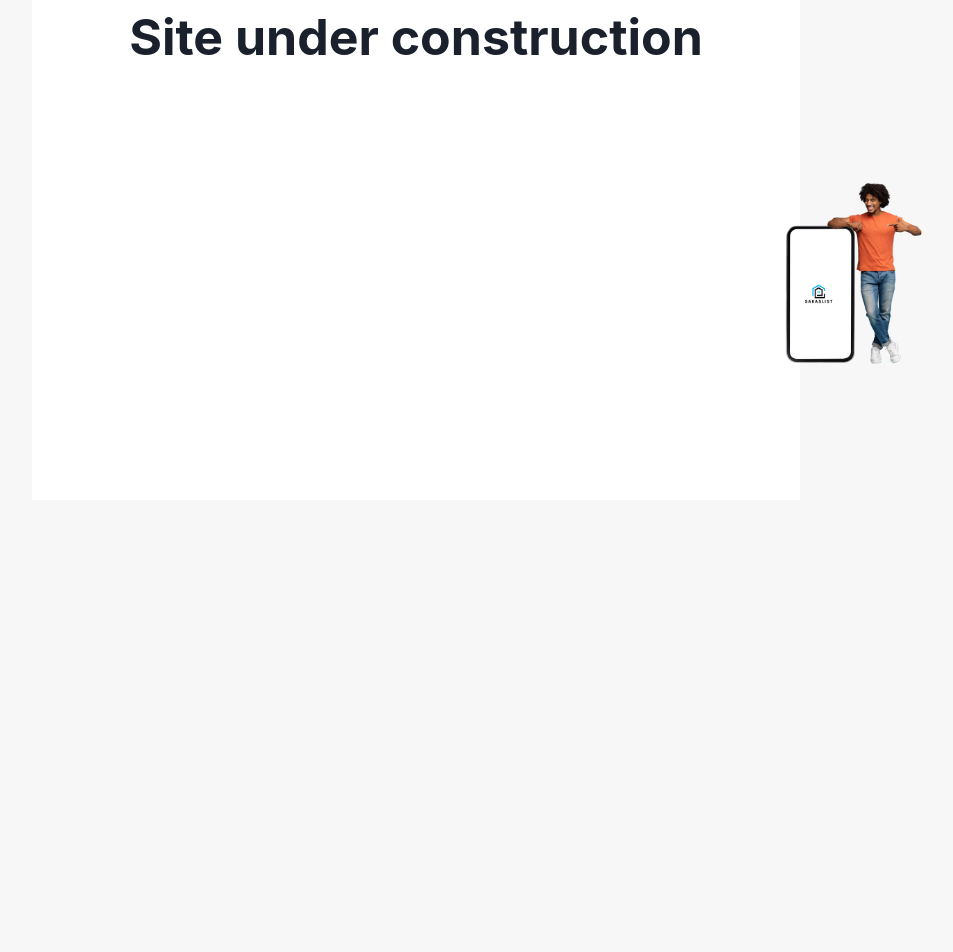
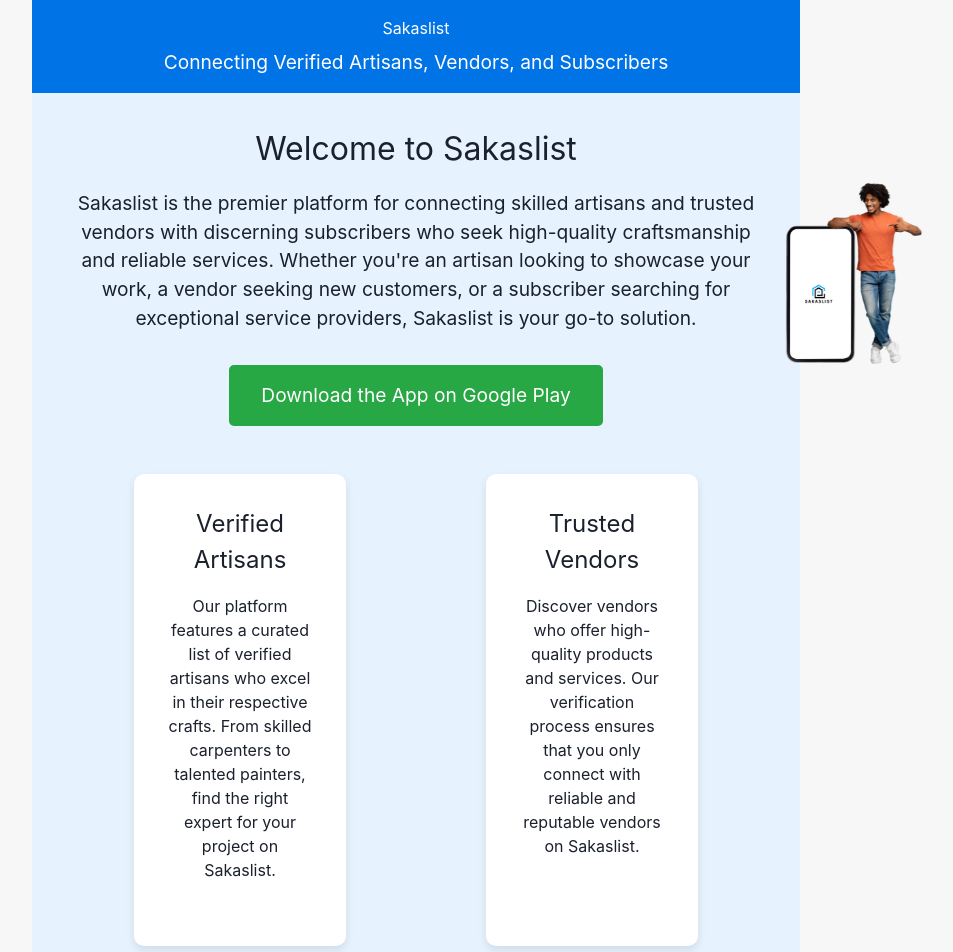
Before and after one commit to Lafiagi/sake-verification, a Next.js app: page / in a window 1280 px wide. Shown: the part 140-1092 px from the top of the page, without its empty margins (224-1177 px from the left). Before the commit the page ends 800 px from the top, so only its background shows below. Built offline with nearby package versions, Linux system fonts and the light colour scheme.

Commit message:
Done with the test

```diff
--- /dev/null
+++ b/src/app/App.css
@@ -0,0 +1,104 @@
+body {
+    margin: 0;
+    font-family: Arial, sans-serif;
+    background-color: #f8f9fa;
+    color: #333;
+  }
+
+  .App {
+    text-align: center;
+    background-color: #e6f3ff;
+    min-height: 100vh;
+    display: flex;
+    flex-direction: column;
+  }
+
+  .App-header {
+    background-color: #0073e6;
+    padding: 1rem;
+    color: white;
+  }
+
+  .App-header h1 {
+    margin: 0;
+  }
+
+  .App-header p {
+    font-size: 1.2rem;
+    margin-top: 0.5rem;
+  }
+
+  .App-main {
+    display: flex;
+    flex-direction: column;
+    align-items: center;
+    padding: 2rem;
+    flex: 1;
+  }
+
+  .App-main h2 {
+    font-size: 2rem;
+    margin-bottom: 1rem;
+  }
+
+  .App-main p {
+    font-size: 1.2rem;
+    text-align: center;
+    max-width: 800px;
+    line-height: 1.5;
+    margin-bottom: 2rem;
+  }
+
+  .cta-button {
+    background-color: #28a745;
+    color: white;
+    padding: 1rem 2rem;
+    font-size: 1.2rem;
+    text-decoration: none;
+    border-radius: 5px;
+    transition: background-color 0.3s ease;
+  }
+
+  .cta-button:hover {
+    background-color: #218838;
+  }
+
+  .features {
+    display: flex;
+    justify-content: space-around;
+    flex-wrap: wrap;
+    margin: 2rem 0;
+  }
+
+  .feature {
+    background-color: #fff;
+    border-radius: 10px;
+    box-shadow: 0 4px 8px rgba(0, 0, 0, 0.1);
+    padding: 2rem;
+    width: 30%;
+    margin: 1rem;
+    text-align: center;
+  }
+
+  .feature img {
+    width: 100px;
+    height: 100px;
+    margin-bottom: 1rem;
+  }
+
+  .feature h3 {
+    font-size: 1.5rem;
+    margin-bottom: 1rem;
+  }
+
+  .feature p {
+    font-size: 1rem;
+    line-height: 1.5;
+  }
+
+  .App-footer {
+    background-color: #0073e6;
+    color: white;
+    text-align: center;
+    padding: 1rem;
+  }
--- a/src/app/page.jsx
+++ b/src/app/page.jsx
@@ -1,14 +1,48 @@
-"use client";
+import React from 'react';
+import './App.css';
 
-import { Box, Text } from "@chakra-ui/react";
+function App() {
+  return (
+    <div className="App">
+      <header className="App-header">
+        <h1>Sakaslist</h1>
+        <p>Connecting Verified Artisans, Vendors, and Subscribers</p>
+      </header>
+      <main className="App-main">
+        <h2>Welcome to Sakaslist</h2>
+        <p>
+          Sakaslist is the premier platform for connecting skilled artisans and trusted vendors with discerning subscribers
+          who seek high-quality craftsmanship and reliable services. Whether you're an artisan looking to showcase your
+          work, a vendor seeking new customers, or a subscriber searching for exceptional service providers, Sakaslist
+          is your go-to solution.
+        </p>
+        <a href="https://play.google.com/store" className="cta-button">Download the App on Google Play</a>
+        <section className="features">
+          <div className="feature">
+            {/* <img src={artisanImg} alt="Artisans" /> */}
+            <h3>Verified Artisans</h3>
+            <p>Our platform features a curated list of verified artisans who excel in their respective crafts. From
+              skilled carpenters to talented painters, find the right expert for your project on Sakaslist.</p>
+          </div>
+          <div className="feature">
+            {/* <img src={vendorImg} alt="Vendors" /> */}
+            <h3>Trusted Vendors</h3>
+            <p>Discover vendors who offer high-quality products and services. Our verification process ensures that you
+              only connect with reliable and reputable vendors on Sakaslist.</p>
+          </div>
+          <div className="feature">
+            {/* <img src={subscriberImg} alt="Subscribers" /> */}
+            <h3>Happy Subscribers</h3>
+            <p>Join a community of satisfied subscribers who trust Sakaslist for their artisan and vendor needs. Enjoy
+              seamless connections and exceptional service every time.</p>
+          </div>
+        </section>
+      </main>
+      <footer className="App-footer">
+        <p>&copy; 2024 Sakaslist. All rights reserved.</p>
+      </footer>
+    </div>
+  );
+}
 
-const Home = () => {
-  return (
-    <Box>
-      <Text fontSize={50} textAlign={"center"} fontWeight={"bold"}>
-        Site under construction
-      </Text>
-    </Box>
-  );
-};
-export default Home;
+export default App;
```
